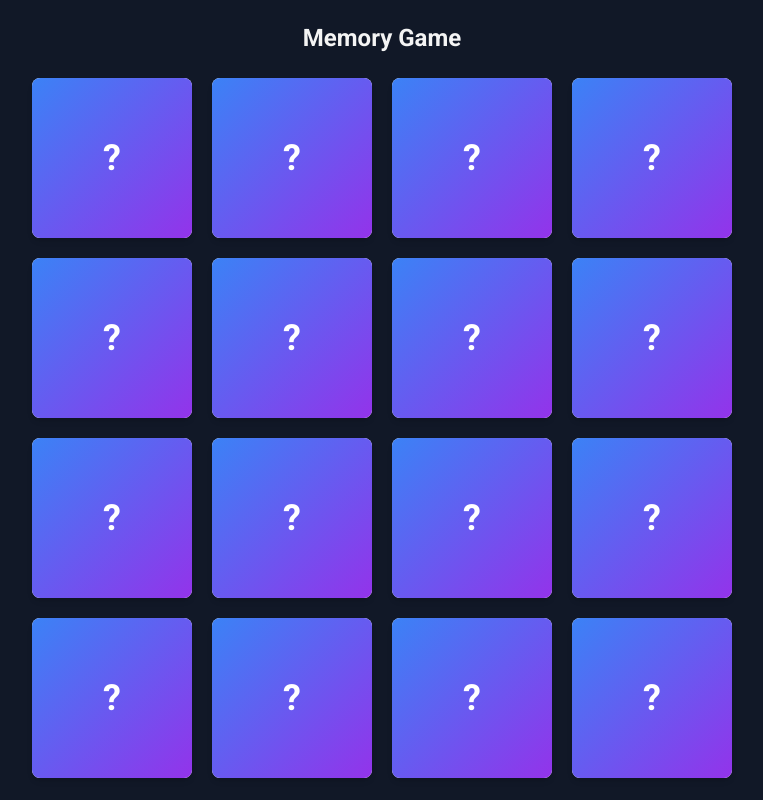
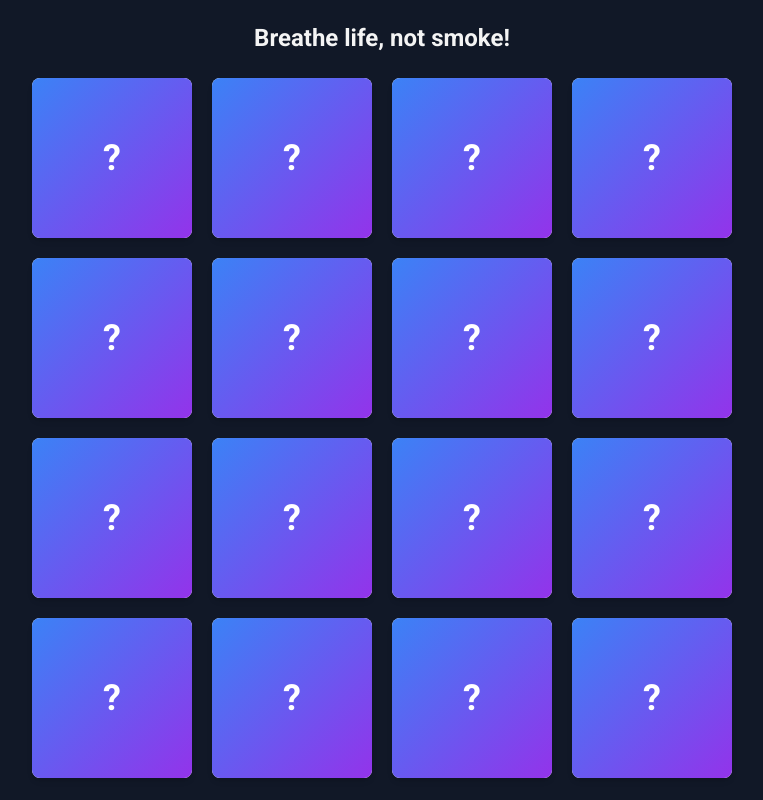
Before and after one commit to UnknownCoder404/Memory-game, a Next.js app: page / in a window 1280 px wide. Shown: the whole page, without its empty margins (258-1021 px from the left). Built offline with nearby package versions, Linux system fonts and the light colour scheme.

Commit message:
Make question marks non-selective

```diff
--- a/app/components/Card.tsx
+++ b/app/components/Card.tsx
@@ -38,6 +38,7 @@ export function Card({ card, flipped, solved, onClick }: CardProps) {
                 duration-300
                 transform
                 hover:scale-105
+                select-none
                 ${flipped && !solved ? "rotate-y-180" : ""}
                 ${solved ? "opacity-50 cursor-default" : ""}
             `}
@@ -96,6 +97,7 @@ export function Card({ card, flipped, solved, onClick }: CardProps) {
                             text-gray-800
                             break-words
                             overflow-hidden
+                            select-all
                         `}
                     >
                         {card.text}
--- a/app/components/MemoGame.tsx
+++ b/app/components/MemoGame.tsx
@@ -163,7 +163,7 @@ export default function MemoGame() {
         <div className="flex items-center justify-center min-h-screen bg-gray-900">
             <div className="text-center">
                 <h1 className="text-2xl font-bold text-[#f4f4f4]">
-                    Memory Game
+                    Breathe life, not smoke!
                 </h1>
                 {gameOver && (
                     <>
```
